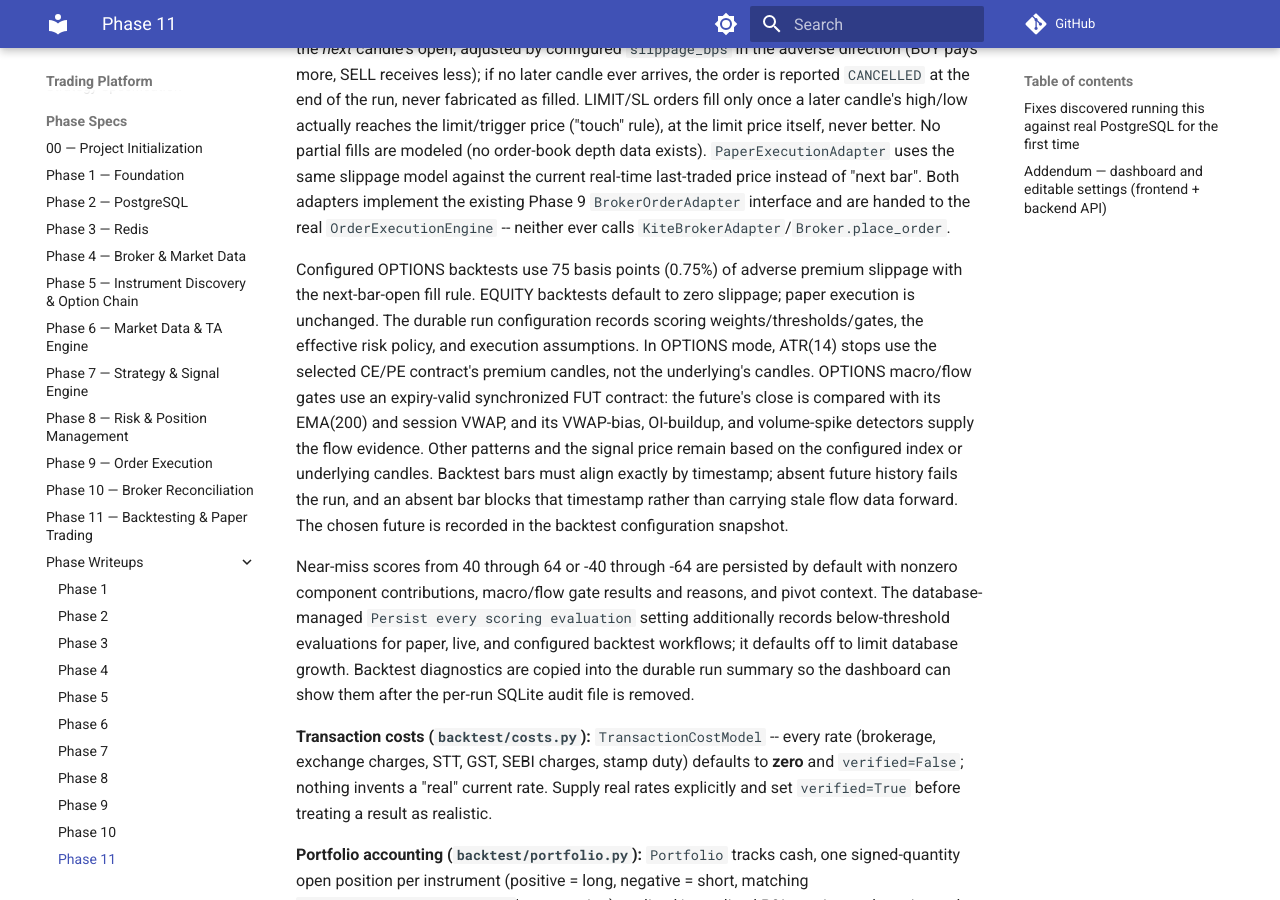
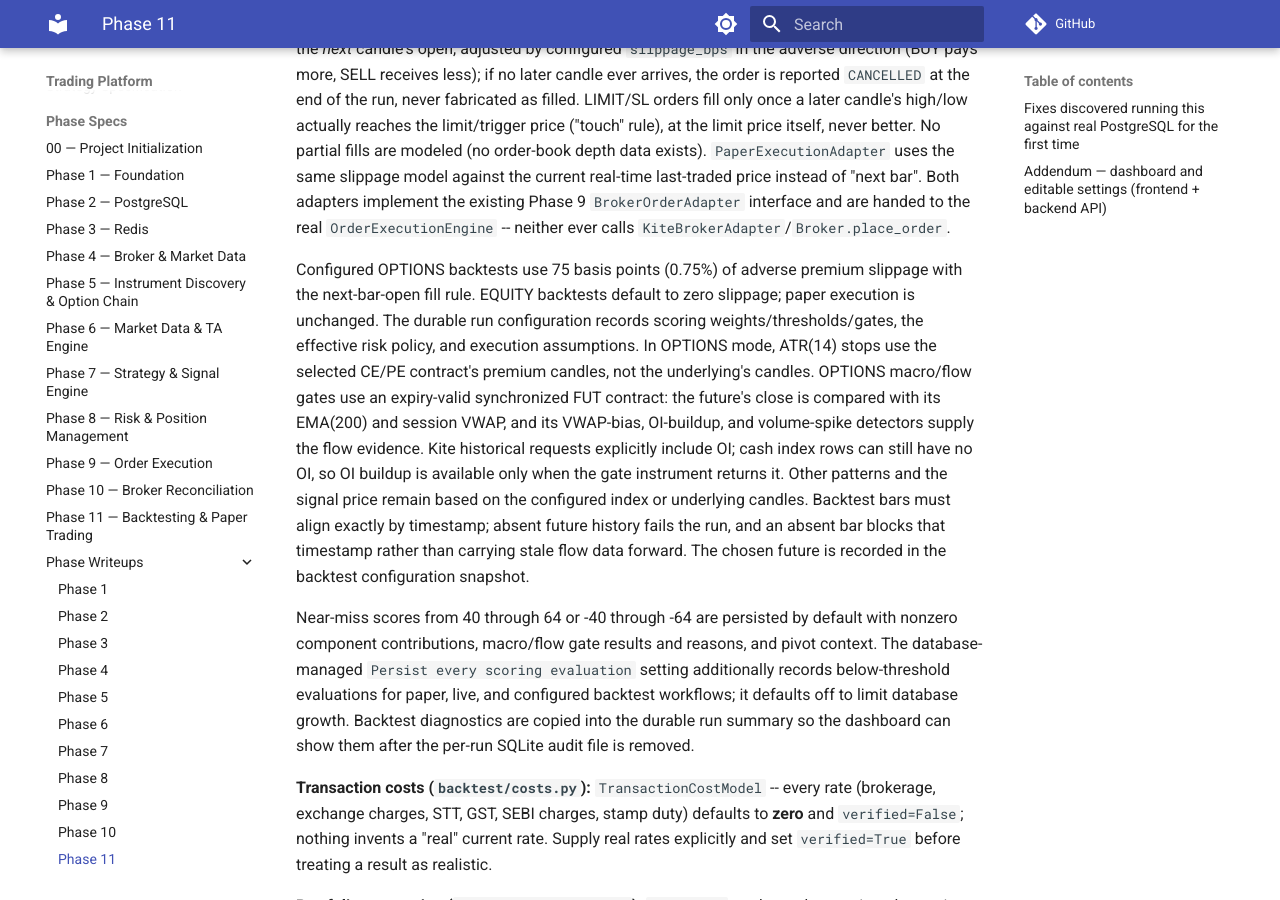
Before and after one commit to VictorG1422/docs, an MkDocs documentation site: the page built from docs/trading-platform/phases/phase-11-backtesting-paper.md, in a window 1280 px wide and 900 px high, scrolled down 2038 px. Built offline with MkDocs 1.6.1 and Material for MkDocs 9.7.7, drawn with Linux system fonts in a browser that asks for light colours; comment, search, counter and statistics services are not loaded.

Commit message:
Document historical OI retrieval
Clarify OI behavior for futures gate bars and cash index rows.

```diff
--- a/docs/trading-platform/phases/phase-11-backtesting-paper.md
+++ b/docs/trading-platform/phases/phase-11-backtesting-paper.md
@@ -118,6 +118,8 @@ selected CE/PE contract's premium candles, not the underlying's candles.
 OPTIONS macro/flow gates use an expiry-valid synchronized FUT contract:
 the future's close is compared with its EMA(200) and session VWAP, and its
 VWAP-bias, OI-buildup, and volume-spike detectors supply the flow evidence.
+Kite historical requests explicitly include OI; cash index rows can still
+have no OI, so OI buildup is available only when the gate instrument returns it.
 Other patterns and the signal price remain based on the configured index or
 underlying candles. Backtest bars must align exactly by timestamp; absent
 future history fails the run, and an absent bar blocks that timestamp rather
```
